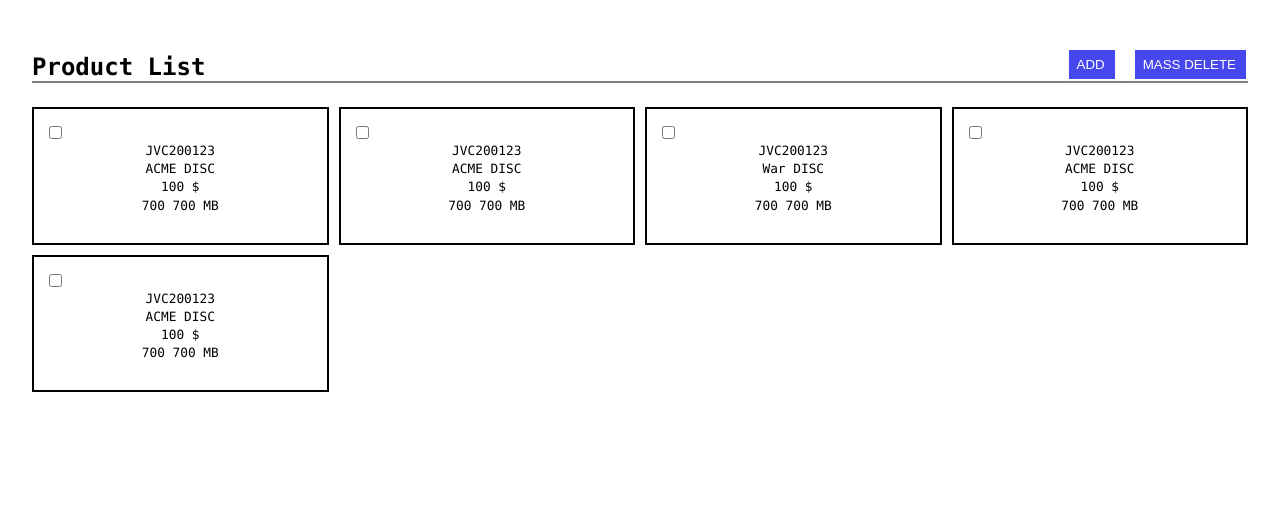
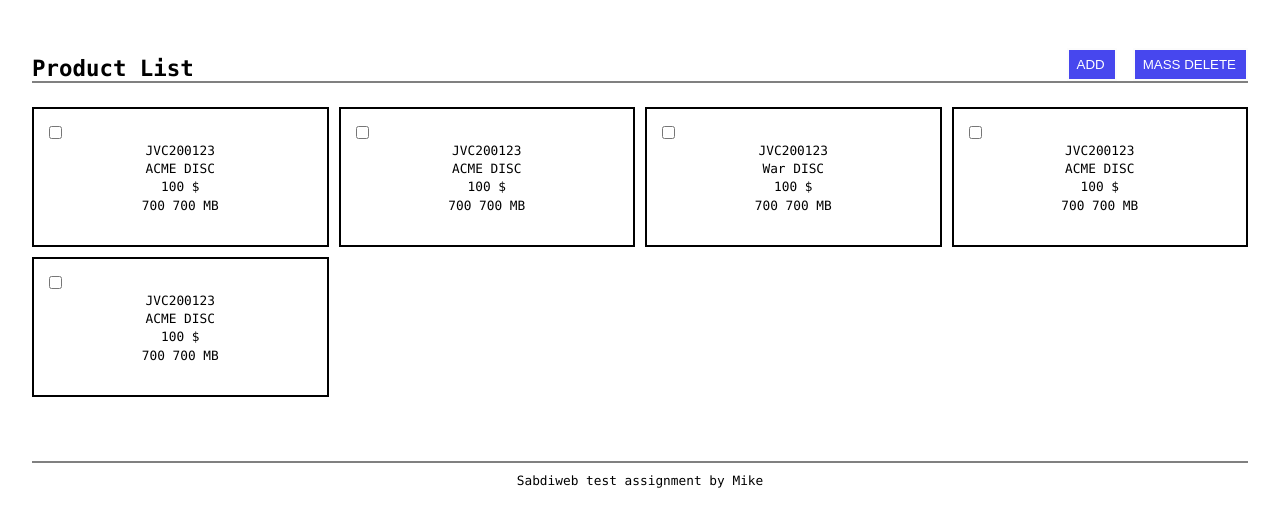
Before and after one commit to codewithmike01/Mini-ecommerce-Front-end-junior, a React (Create React App) app: page / in a window 1280 px wide. Shown: the top 526 px of the page. Built offline with nearby package versions, Linux system fonts and the light colour scheme.

Commit message:
Add Product navigation to Add button

```diff
--- a/src/App.js
+++ b/src/App.js
@@ -2,6 +2,8 @@ import React from 'react';
 import { Routes, Route } from 'react-router-dom';
 import ProductList from './components/productList';
 import Header from './components/feature/Header';
+import Footer from './components/feature/Footer';
+import AddProduct from './components/addProduct/Index';
 
 function App() {
   return (
@@ -9,7 +11,9 @@ function App() {
       <Header />
       <Routes>
         <Route path="/" element={<ProductList />} />
+        <Route path="/add-product" element={<AddProduct />} />
       </Routes>
+      <Footer />
     </div>
   );
 }
--- /dev/null
+++ b/src/components/addProduct/Index.js
@@ -0,0 +1,7 @@
+import React from 'react';
+
+function AddProduct() {
+  return <div>AddProduct</div>;
+}
+
+export default AddProduct;
--- /dev/null
+++ b/src/components/feature/Footer.js
@@ -0,0 +1,23 @@
+import React from 'react';
+import styled from 'styled-components';
+
+function Footer() {
+  return (
+    <Container>
+      <hr className="footer-line line" />
+      <p>Sabdiweb test assignment by Mike</p>
+    </Container>
+  );
+}
+
+export default Footer;
+const Container = styled.div`
+  .footer-line {
+    margin-top: 4rem;
+  }
+
+  p {
+    margin-top: 10px;
+    text-align: center;
+  }
+`;
--- a/src/components/feature/Header.js
+++ b/src/components/feature/Header.js
@@ -1,15 +1,20 @@
 import React from 'react';
 import Button from '../utilities/button';
 import styled from 'styled-components';
+import { useNavigate } from 'react-router-dom';
 
 function Header() {
+  const navigate = useNavigate();
+  const HandleAddPage = () => {
+    navigate('/add-product');
+  };
   return (
     <Container>
       <section className="header-items flex j-between">
         <h1>Product List</h1>
 
         <div className="header-buttons flex">
-          <Button type="button" title="ADD" />
+          <Button type="button" title="ADD" actionHandle={HandleAddPage} />
           <Button type="button" title="MASS DELETE" />
         </div>
       </section>
--- a/src/components/productList/ProductCard.js
+++ b/src/components/productList/ProductCard.js
@@ -30,7 +30,7 @@ const Container = styled.div`
   padding: 15px;
   padding-bottom: 30px;
   border: 2px solid #000;
-  height: 100%;
+  height: 140px;
 
   .product-list-text {
     text-align: center;
--- a/src/components/productList/index.js
+++ b/src/components/productList/index.js
@@ -14,8 +14,8 @@ function ProductList() {
 export default ProductList;
 const Container = styled.div`
   padding-top: 1.5rem;
-
   display: grid;
   grid-template-columns: 1fr 1fr 1fr 1fr;
-  gap: 10px;
+  column-gap: 10px;
+  row-gap: 10px;
 `;
--- a/src/components/utilities/button.js
+++ b/src/components/utilities/button.js
@@ -1,8 +1,8 @@
 import React from 'react';
 
-function Button({ type, title }) {
+function Button({ type, title, actionHandle }) {
   return (
-    <button type={type} className="button">
+    <button type={type} className="button" onClick={actionHandle || ' '}>
       {title}
     </button>
   );
--- a/src/index.css
+++ b/src/index.css
@@ -19,7 +19,7 @@ body {
 }
 
 h1 {
-  font-size: 1.5rem;
+  font-size: 1.4rem;
 }
 
 h2 {
--- a/src/index.js
+++ b/src/index.js
@@ -12,7 +12,3 @@ root.render(
     </Router>
   </React.StrictMode>
 );
-
-// If you want to start measuring performance in your app, pass a function
-// to log results (for example: reportWebVitals(console.log))
-// or send to an analytics endpoint. Learn more: https://bit.ly/CRA-vitals
```
